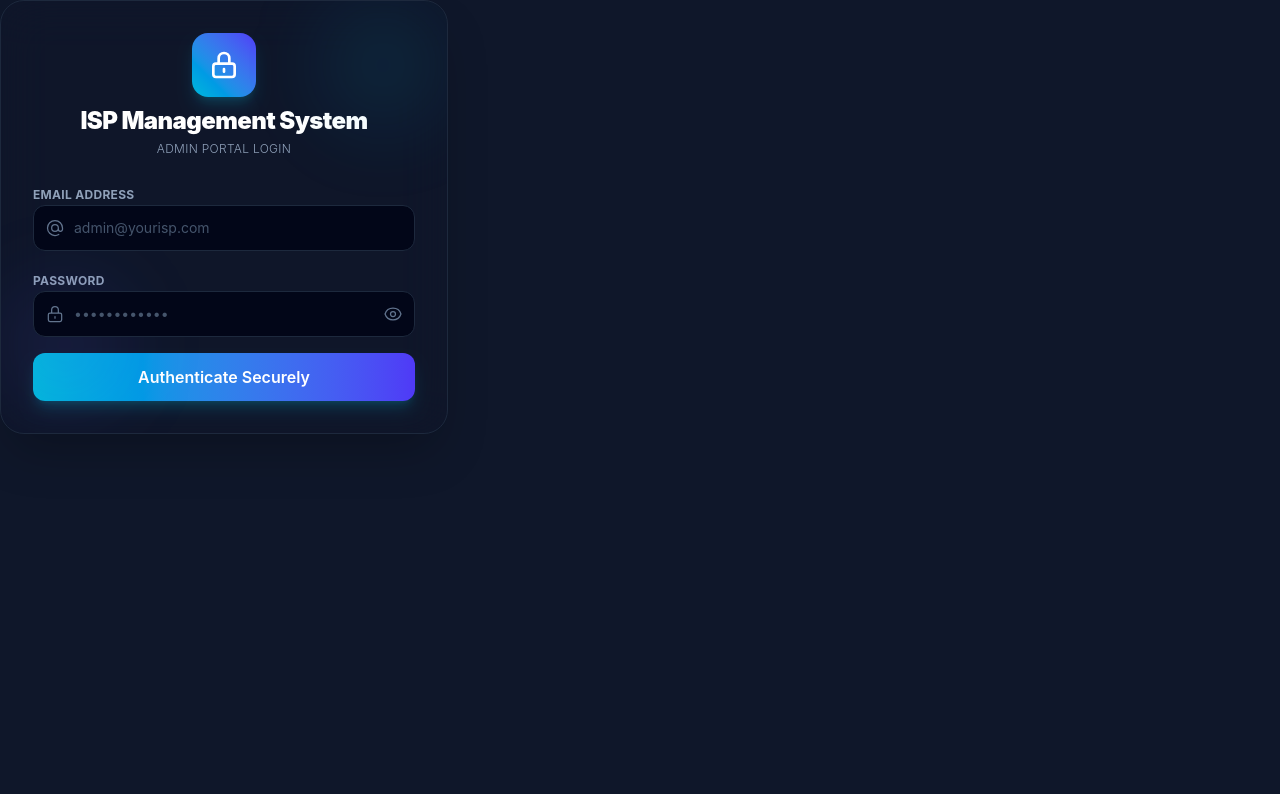
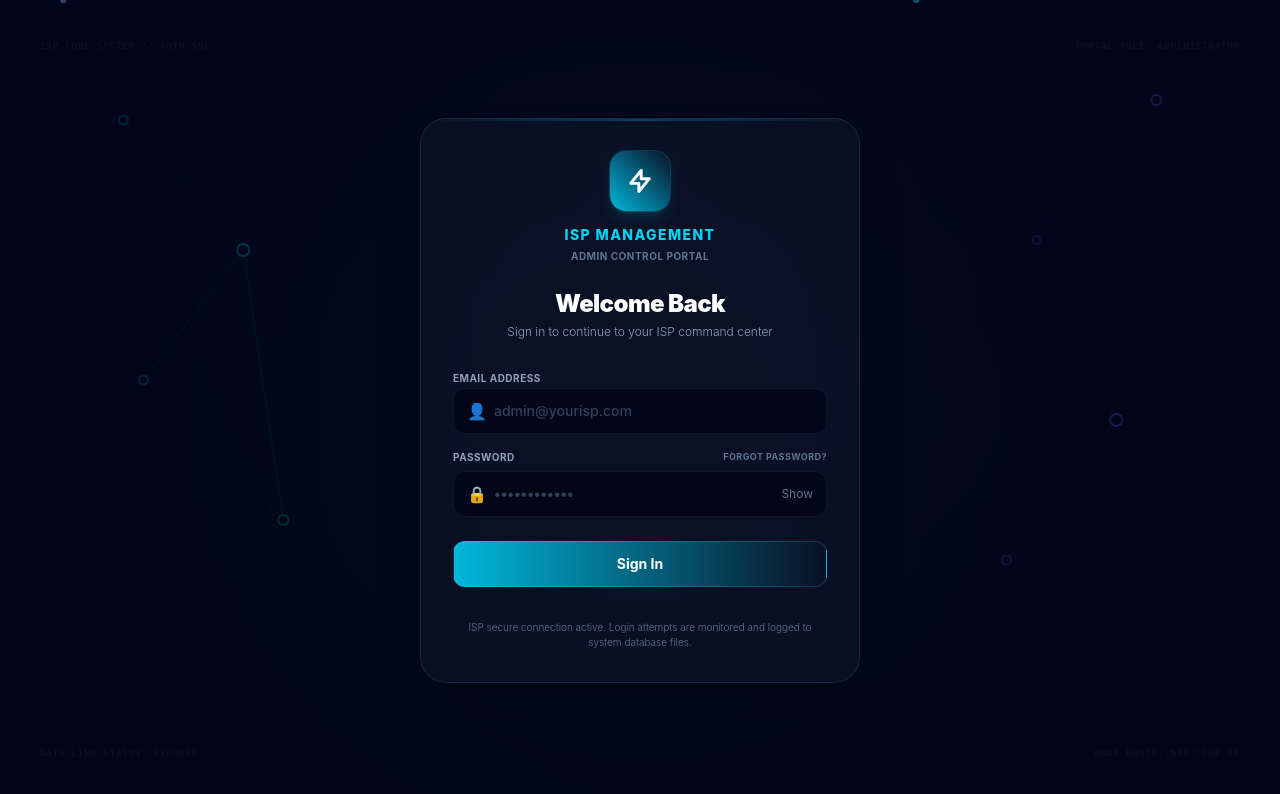
Before and after one commit to kaabkhan879-spec/Internet-Service-Perovider, a React (Vite) app in the folder client/: page /admin/login in a window 1280 px wide. Shown: the top 794 px of the page. Built offline with nearby package versions, Linux system fonts and the light colour scheme; no server answers.

Commit message:
Redesign Admin Login page to full screen centered composition

```diff
--- a/client/src/components/AdminLogin.jsx
+++ b/client/src/components/AdminLogin.jsx
@@ -49,28 +49,114 @@ function AdminLogin({ onLoginSuccess }) {
   };
 
   return (
-    <div className="w-full max-w-md p-8 rounded-3xl bg-slate-900/60 border border-slate-800 backdrop-blur-xl shadow-2xl space-y-6 relative overflow-hidden animate-fade-in">
-      {/* Glow effect */}
-      <div className="absolute top-0 right-0 w-32 h-32 bg-cyan-500/10 rounded-full blur-2xl pointer-events-none" />
-      <div className="absolute bottom-0 left-0 w-32 h-32 bg-indigo-500/10 rounded-full blur-2xl pointer-events-none" />
+    <div className="relative min-h-screen w-full bg-slate-950 flex items-center justify-center overflow-hidden font-sans select-none">
 
-      {/* Header */}
-      <div className="text-center space-y-2">
-        <div className="w-16 h-16 mx-auto rounded-2xl bg-gradient-to-tr from-cyan-500 to-indigo-600 flex items-center justify-center shadow-lg shadow-cyan-500/20">
-          <svg className="w-8 h-8 text-white" fill="none" stroke="currentColor" viewBox="0 0 24 24" xmlns="http://www.w3.org/2000/svg">
-            <path strokeLinecap="round" strokeLinejoin="round" strokeWidth={2} d="M12 15v2m-6 4h12a2 2 0 002-2v-6a2 2 0 00-2-2H6a2 2 0 00-2 2v6a2 2 0 002 2zm10-10V7a4 4 0 00-8 0v4h8z" />
+      {/* 1. Subtle Radial Glow Background Behind centered Card */}
+      <div className="absolute inset-0 z-0 pointer-events-none overflow-hidden">
+        <div className="absolute top-1/2 left-1/2 -translate-x-1/2 -translate-y-1/2 w-[700px] h-[700px] rounded-full bg-gradient-to-tr from-cyan-500/5 to-indigo-500/5 blur-[140px] opacity-80" />
+      </div>
+
+      {/* 2. Technical Decorative Faint Labels */}
+      <div className="absolute inset-0 z-0 pointer-events-none hidden md:block text-[9px] font-mono text-slate-700/25 tracking-widest uppercase">
+        <div className="absolute top-10 left-10">ISP CORE SYSTEM // AUTH_SVC</div>
+        <div className="absolute bottom-10 left-10">DATA LINK STATUS: SECURED</div>
+        <div className="absolute top-10 right-10">PORTAL ROLE: ADMINISTRATOR</div>
+        <div className="absolute bottom-10 right-10">NODE ROUTE: NAS_CORE_01</div>
+      </div>
+
+      {/* 3. Left Side Network Visualization Backdrop */}
+      <div className="absolute top-0 bottom-0 left-0 w-1/3 z-0 pointer-events-none hidden md:block opacity-40">
+        <svg className="w-full h-full text-cyan-500/15" viewBox="0 0 300 800" fill="none" xmlns="http://www.w3.org/2000/svg">
+          {/* Connection Lines */}
+          <line x1="60" y1="120" x2="180" y2="250" stroke="currentColor" strokeWidth="1" strokeDasharray="3,3" />
+          <line x1="180" y1="250" x2="80" y2="380" stroke="currentColor" strokeWidth="1" />
+          <line x1="80" y1="380" x2="220" y2="520" stroke="currentColor" strokeWidth="1" strokeDasharray="2,2" />
+          <line x1="180" y1="250" x2="220" y2="520" stroke="currentColor" strokeWidth="1" />
+
+          {/* Glowing Network Nodes */}
+          <circle cx="60" cy="120" r="4.5" className="fill-slate-950 stroke-cyan-500/40 stroke-2" />
+          <circle cx="180" cy="250" r="6" className="fill-slate-950 stroke-cyan-500/60 stroke-2" />
+          <circle cx="80" cy="380" r="4.5" className="fill-slate-950 stroke-cyan-500/40 stroke-2" />
+          <circle cx="220" cy="520" r="5" className="fill-slate-950 stroke-cyan-500/50 stroke-2" />
+
+          {/* Drifting Data Packets */}
+          <circle r="3" fill="#22d3ee" className="shadow-lg">
+            <animate attributeName="cx" values="60;180;80;60" dur="10s" repeatCount="indefinite" />
+            <animate attributeName="cy" values="120;250;380;120" dur="10s" repeatCount="indefinite" />
+          </circle>
+
+          <circle r="2.5" fill="#818cf8">
+            <animate attributeName="cx" values="180;220;180" dur="7s" repeatCount="indefinite" />
+            <animate attributeName="cy" values="250;520;250" dur="7s" repeatCount="indefinite" />
+          </circle>
         </svg>
       </div>
+
+      {/* 4. Right Side Network Visualization Backdrop */}
+      <div className="absolute top-0 bottom-0 right-0 w-1/3 z-0 pointer-events-none hidden md:block opacity-40">
+        <svg className="w-full h-full text-indigo-500/15" viewBox="0 0 300 800" fill="none" xmlns="http://www.w3.org/2000/svg">
+          {/* Connection Lines */}
+          <line x1="240" y1="100" x2="120" y2="240" stroke="currentColor" strokeWidth="1" />
+          <line x1="120" y1="240" x2="200" y2="420" stroke="currentColor" strokeWidth="1" strokeDasharray="3,3" />
+          <line x1="200" y1="420" x2="90" y2="560" stroke="currentColor" strokeWidth="1" />
+
+          {/* Radar pulsing ring */}
+          <g className="opacity-80">
+            <circle cx="200" cy="420" r="25" stroke="currentColor" strokeWidth="0.75" className="animate-ping" />
+            <circle cx="200" cy="420" r="10" stroke="currentColor" strokeWidth="1" />
+          </g>
+
+          {/* Glowing Network Nodes */}
+          <circle cx="240" cy="100" r="5" className="fill-slate-950 stroke-indigo-500/50 stroke-2" />
+          <circle cx="120" cy="240" r="4" className="fill-slate-950 stroke-indigo-500/40 stroke-2" />
+          <circle cx="200" cy="420" r="6" className="fill-slate-950 stroke-indigo-500/60 stroke-2" />
+          <circle cx="90" cy="560" r="4.5" className="fill-slate-950 stroke-indigo-500/40 stroke-2" />
+
+          {/* Drifting Data Packets */}
+          <circle r="3" fill="#818cf8">
+            <animate attributeName="cx" values="240;120;200;240" dur="12s" repeatCount="indefinite" />
+            <animate attributeName="cy" values="100;240;420;100" dur="12s" repeatCount="indefinite" />
+          </circle>
+
+          <circle r="2.5" fill="#22d3ee">
+            <animate attributeName="cx" values="200;90;200" dur="8s" repeatCount="indefinite" />
+            <animate attributeName="cy" values="420;560;420" dur="8s" repeatCount="indefinite" />
+          </circle>
+        </svg>
+      </div>
+
+      {/* 5. Centered Glass Login Card Component */}
+      <div className="w-[440px] max-w-[90%] p-8 rounded-[26px] bg-slate-900/60 border border-slate-800 backdrop-blur-xl shadow-2xl relative z-10 overflow-hidden flex flex-col space-y-6 animate-fade-in-up duration-[350ms] border-cyan-500/10">
+
+        {/* Subtle top edge glow */}
+        <div className="absolute top-0 left-0 right-0 h-0.5 bg-gradient-to-r from-transparent via-cyan-500/30 to-transparent" />
+
+        {/* Card Header & Logo */}
+        <div className="text-center space-y-3.5 animate-fade-in duration-[500ms]">
+          {/* Logo container with float hover animation */}
+          <div className="w-15 h-15 w-14 h-14 mx-auto rounded-2xl bg-gradient-to-tr from-cyan-500 to-indigo-650 flex items-center justify-center shadow-lg shadow-cyan-500/15 animate-float relative ring-1 ring-cyan-500/25">
+            <svg className="w-7 h-7 text-white" fill="none" stroke="currentColor" viewBox="0 0 24 24">
+              <path strokeLinecap="round" strokeLinejoin="round" strokeWidth={2.5} d="M13 10V3L4 14h7v7l9-11h-7z" />
+            </svg>
+          </div>
+
           <div className="space-y-1">
-          <h2 className="text-2xl font-black tracking-tight text-white">ISP Management System</h2>
-          <p className="text-slate-400 text-xs font-light tracking-wide uppercase">Admin Portal Login</p>
+            <h2 className="text-sm font-extrabold tracking-widest text-cyan-405 text-cyan-400 uppercase">ISP Management</h2>
+            <p className="text-[10px] text-slate-500 font-bold uppercase tracking-wider">Admin Control Portal</p>
           </div>
         </div>
 
-      {/* Form */}
+        {/* Welcome titles */}
+        <div className="text-center space-y-1 animate-fade-in duration-[600ms]">
+          <h1 className="text-2xl font-black text-white tracking-tight">Welcome Back</h1>
+          <p className="text-slate-400 text-xs font-light">Sign in to continue to your ISP command center</p>
+        </div>
+
+        {/* Auth Forms */}
         <form onSubmit={handleLogin} className="space-y-4">
+
           {error && (
-          <div className="p-3.5 rounded-xl bg-red-950/60 border border-red-800/50 text-red-300 text-xs flex items-center space-x-2.5 animate-pulse">
+            <div className="p-3.5 rounded-xl bg-red-950/40 border border-red-900/35 text-red-400 text-xs flex items-center space-x-2.5 animate-pulse">
               <svg className="w-4 h-4 shrink-0" fill="none" stroke="currentColor" viewBox="0 0 24 24">
                 <path strokeLinecap="round" strokeLinejoin="round" strokeWidth={2} d="M12 9v2m0 4h.01m-6.938 4h13.856c1.54 0 2.502-1.667 1.732-3L13.732 4c-.77-1.333-2.694-1.333-3.464 0L3.34 16c-.77 1.333.192 3 1.732 3z" />
               </svg>
@@ -78,16 +164,14 @@ function AdminLogin({ onLoginSuccess }) {
             </div>
           )}
 
-        {/* Email input */}
-        <div className="space-y-1">
-          <label className="text-xs font-bold tracking-wide text-slate-400 uppercase" htmlFor="email">
+          {/* Email input field */}
+          <div className="space-y-1.5 animate-fade-in duration-[650ms]">
+            <label className="text-[10px] font-bold tracking-wider text-slate-405 text-slate-400 uppercase" htmlFor="email">
               Email Address
             </label>
             <div className="relative">
-            <div className="absolute inset-y-0 left-0 pl-3 flex items-center pointer-events-none text-slate-500">
-              <svg className="w-5 h-5" fill="none" stroke="currentColor" viewBox="0 0 24 24">
-                <path strokeLinecap="round" strokeLinejoin="round" strokeWidth={1.5} d="M16 12a4 4 0 10-8 0 4 4 0 008 0zm0 0v1.5a2.5 2.5 0 005 0V12a9 9 0 10-9 9m4.5-1.206a8.959 8.959 0 01-4.5 1.206" />
-              </svg>
+              <div className="absolute inset-y-0 left-0 pl-3.5 flex items-center pointer-events-none text-slate-500">
+                👤
               </div>
               <input
                 id="email"
@@ -96,21 +180,28 @@ function AdminLogin({ onLoginSuccess }) {
                 value={email}
                 onChange={(e) => setEmail(e.target.value)}
                 disabled={loading}
-              className="w-full pl-10 pr-4 py-3 rounded-xl bg-slate-950 border border-slate-800 text-slate-100 placeholder:text-slate-600 focus:outline-none focus:ring-2 focus:ring-cyan-500/50 focus:border-cyan-500 transition-all duration-200 text-sm disabled:opacity-50"
+                className="w-full pl-10 pr-4 py-3 rounded-xl bg-slate-950 border border-slate-900 text-slate-100 placeholder:text-slate-655 placeholder:text-slate-700 focus:outline-none focus:border-cyan-500/80 transition-colors text-sm disabled:opacity-50 font-medium"
               />
             </div>
           </div>
 
-        {/* Password input */}
-        <div className="space-y-1">
-          <label className="text-xs font-bold tracking-wide text-slate-400 uppercase" htmlFor="password">
+          {/* Password input field */}
+          <div className="space-y-1.5 animate-fade-in duration-[700ms]">
+            <div className="flex justify-between items-center">
+              <label className="text-[10px] font-bold tracking-wider text-slate-405 text-slate-400 uppercase" htmlFor="password">
                 Password
               </label>
+              <a
+                href="#forgot"
+                onClick={(e) => { e.preventDefault(); alert('Password recovery operations require system administrator intervention.'); }}
+                className="text-[9px] font-bold text-slate-500 hover:text-cyan-400 transition-colors uppercase tracking-wider"
+              >
+                Forgot Password?
+              </a>
+            </div>
             <div className="relative">
-            <div className="absolute inset-y-0 left-0 pl-3 flex items-center pointer-events-none text-slate-500">
-              <svg className="w-5 h-5" fill="none" stroke="currentColor" viewBox="0 0 24 24">
-                <path strokeLinecap="round" strokeLinejoin="round" strokeWidth={1.5} d="M12 15v2m-6 4h12a2 2 0 002-2v-6a2 2 0 00-2-2H6a2 2 0 00-2 2v6a2 2 0 002 2zm10-10V7a4 4 0 00-8 0v4h8z" />
-              </svg>
+              <div className="absolute inset-y-0 left-0 pl-3.5 flex items-center pointer-events-none text-slate-500">
+                🔒
               </div>
               <input
                 id="password"
@@ -119,34 +210,26 @@ function AdminLogin({ onLoginSuccess }) {
                 value={password}
                 onChange={(e) => setPassword(e.target.value)}
                 disabled={loading}
-              className="w-full pl-10 pr-12 py-3 rounded-xl bg-slate-950 border border-slate-800 text-slate-100 placeholder:text-slate-600 focus:outline-none focus:ring-2 focus:ring-cyan-500/50 focus:border-cyan-500 transition-all duration-200 text-sm disabled:opacity-50"
+                className="w-full pl-10 pr-12 py-3 rounded-xl bg-slate-950 border border-slate-900 text-slate-100 placeholder:text-slate-700 focus:outline-none focus:border-cyan-500/80 transition-colors text-sm disabled:opacity-50 font-bold"
               />
               {/* Show/Hide password toggle */}
               <button
                 type="button"
                 onClick={() => setShowPassword(!showPassword)}
                 disabled={loading}
-              className="absolute inset-y-0 right-0 pr-3 flex items-center text-slate-500 hover:text-slate-350 focus:outline-none disabled:opacity-50"
+                className="absolute inset-y-0 right-0 pr-3.5 flex items-center text-slate-505 text-slate-500 hover:text-white focus:outline-none disabled:opacity-50 text-xs"
               >
-              {showPassword ? (
-                <svg className="w-5 h-5" fill="none" stroke="currentColor" viewBox="0 0 24 24">
-                  <path strokeLinecap="round" strokeLinejoin="round" strokeWidth={1.5} d="M13.875 18.825A10.05 10.05 0 0112 19c-4.478 0-8.268-2.943-9.543-7a9.97 9.97 0 011.563-3.029m5.858.908a3 3 0 114.243 4.243M9.878 9.878l4.242 4.242M9.88 9.88l-3.29-3.29m7.532 7.532l3.29 3.29M3 3l3.59 3.59m0 0A9.953 9.953 0 0112 5c4.478 0 8.268 2.943 9.543 7a10.025 10.025 0 01-4.132 5.411m0 0L21 21" />
-                </svg>
-              ) : (
-                <svg className="w-5 h-5" fill="none" stroke="currentColor" viewBox="0 0 24 24">
-                  <path strokeLinecap="round" strokeLinejoin="round" strokeWidth={1.5} d="M15 12a3 3 0 11-6 0 3 3 0 016 0z" />
-                  <path strokeLinecap="round" strokeLinejoin="round" strokeWidth={1.5} d="M2.458 12C3.732 7.943 7.523 5 12 5c4.478 0 8.268 2.943 9.542 7-1.274 4.057-5.064 7-9.542 7-4.477 0-8.268-2.943-9.542-7z" />
-                </svg>
-              )}
+                {showPassword ? 'Hide' : 'Show'}
               </button>
             </div>
           </div>
 
-        {/* Login Button */}
+          {/* Submit action button */}
+          <div className="pt-2 animate-fade-in duration-[750ms]">
             <button
               type="submit"
               disabled={loading}
-          className="w-full py-3 rounded-xl bg-gradient-to-r from-cyan-500 to-indigo-600 text-white font-semibold shadow-lg shadow-cyan-500/20 hover:shadow-cyan-500/40 hover:scale-[1.01] transition-all duration-200 disabled:opacity-50 disabled:scale-100 flex items-center justify-center space-x-2"
+              className="w-full py-3 rounded-xl bg-gradient-to-r from-cyan-500 to-indigo-650 text-white font-bold transition-all hover:scale-[1.01] active:scale-[0.99] hover:shadow-lg hover:shadow-cyan-500/15 disabled:opacity-50 disabled:scale-100 flex items-center justify-center space-x-2 text-sm border border-cyan-400/20"
             >
               {loading ? (
                 <>
@@ -154,13 +237,23 @@ function AdminLogin({ onLoginSuccess }) {
                     <circle className="opacity-25" cx="12" cy="12" r="10" stroke="currentColor" strokeWidth="4"></circle>
                     <path className="opacity-75" fill="currentColor" d="M4 12a8 8 0 018-8V0C5.373 0 0 5.373 0 12h4zm2 5.291A7.962 7.962 0 014 12H0c0 3.042 1.135 5.824 3 7.938l3-2.647z"></path>
                   </svg>
-              <span>Verifying Credentials...</span>
+                  <span>Signing in...</span>
                 </>
               ) : (
-            <span>Authenticate Securely</span>
+                <span>Sign In</span>
               )}
             </button>
+          </div>
+
         </form>
+
+        {/* Footer info links */}
+        <div className="text-center text-[10px] text-slate-500 pt-2 border-t border-slate-900/60 animate-fade-in duration-[800ms] leading-normal font-light">
+          ISP secure connection active. Login attempts are monitored and logged to system database files.
+        </div>
+
+      </div>
+
     </div>
   );
 }
```
Lines whose indentation alone changed are shown as unchanged.
